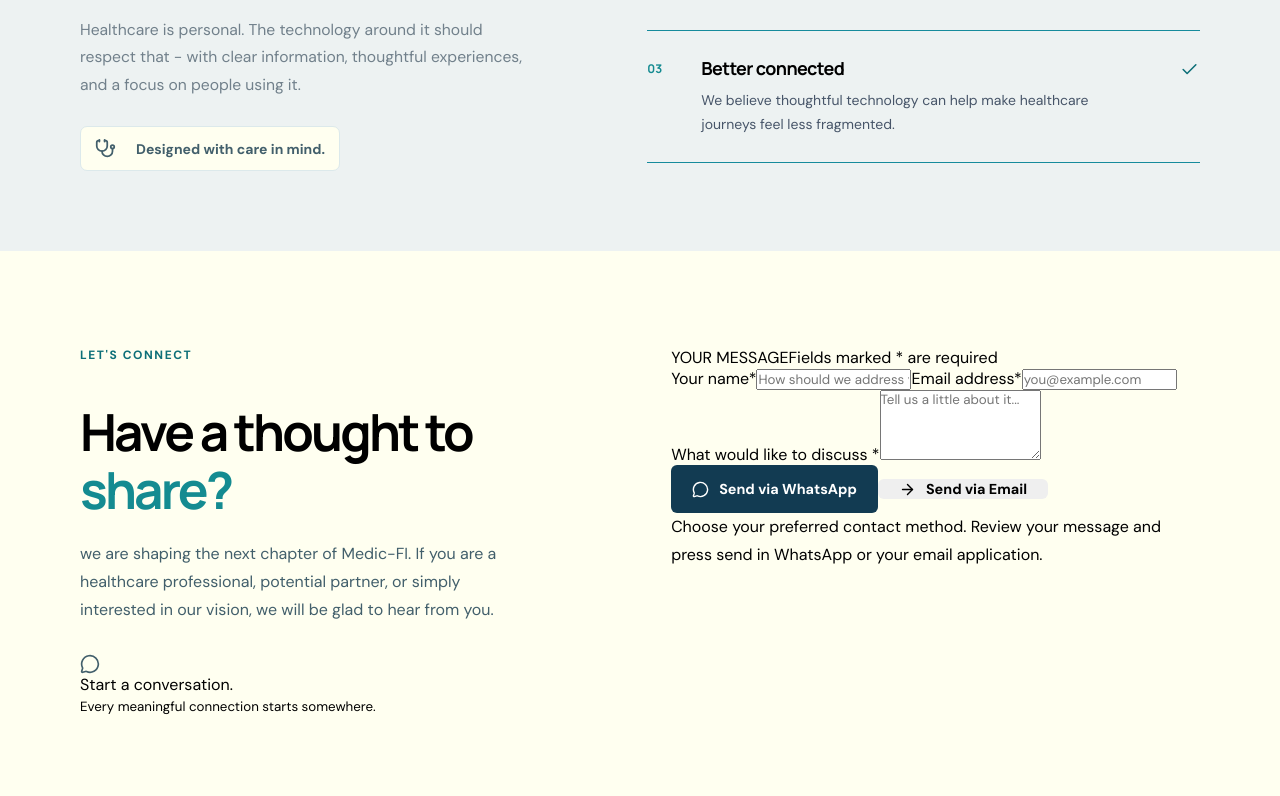
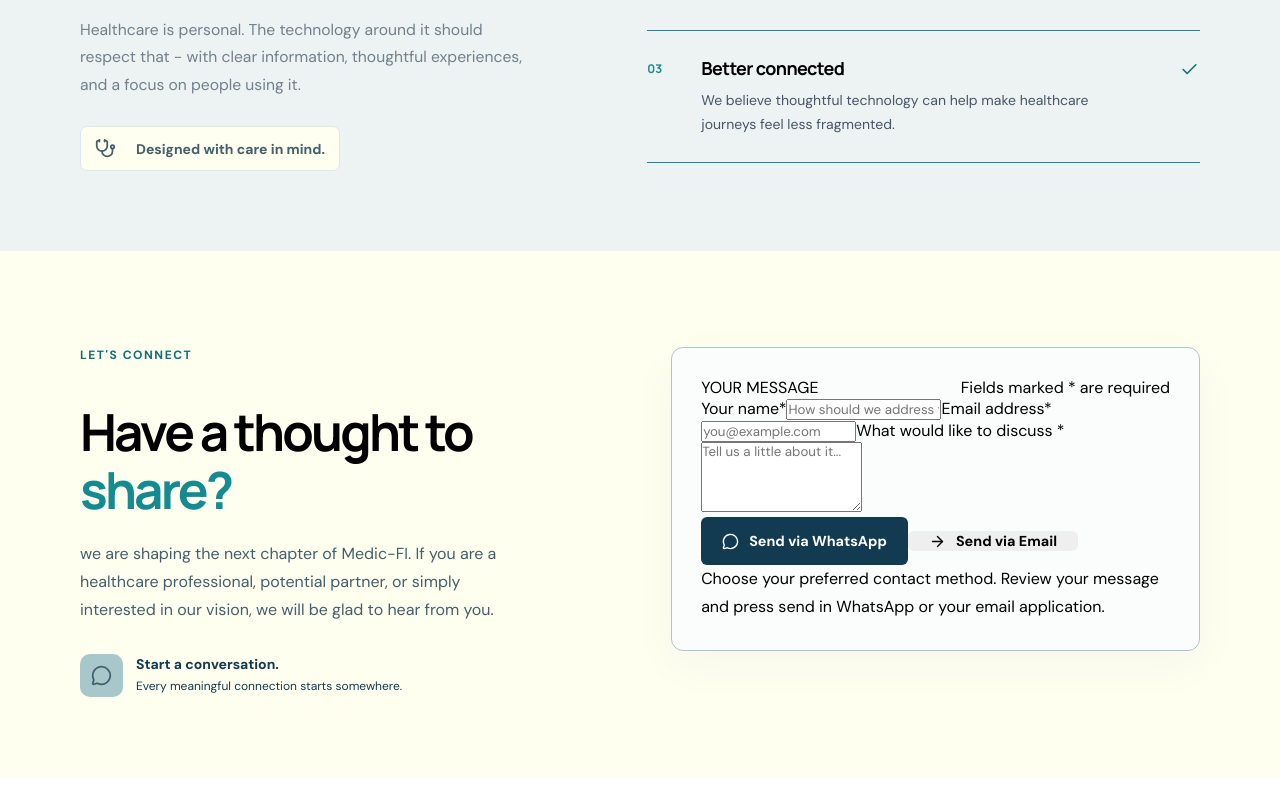
Before and after one commit to NDeenSanhaj96/medic-fi, a React (Vite) app: page / in a window 1280 px wide. Shown: the part 2909-3705 px from the top of the page. Built offline with nearby package versions, Linux system fonts and the light colour scheme.

Commit message:
style: Add styles to the Contact description container

```diff
--- a/src/App.css
+++ b/src/App.css
@@ -496,11 +496,45 @@
   color: #425f6b;
 }
 
-.contact_prompt > svg {
+.contact_prompt {
   display: flex;
   align-items: center;
   gap: 13px;
   color: #425f6b;
+}
+
+.contact_prompt > svg {
+  flex: 0 0 43px;
+  width: 43px;
+  height: 43px;
+  padding: 11px;
+  border-radius: 10px;
+  background: #a8c7ca;
+}
+
+.contact_prompt span {
+  color: var(--color-primary);
+  font-size: var(--font-size-sm);
+  font-weight: var(--font-weight-bold);
+  line-height: 1.5;
+}
+
+.contact_prompt small {
+  font-size: var(--font-size-xs);
+  font-weight: var(--font-weight-regular);
+}
+
+.contact_form {
+  padding: 29px;
+  border: 1px solid #a8c7ca;
+  border-radius: 12px;
+  background: #fbfdfd;
+  box-shadow: 0 14px 45px rgb(23 55 71 / 4%);
+}
+
+.contact_form-heading {
+  display: flex;
+  justify-content: space-between;
 }
 
 /*
```
